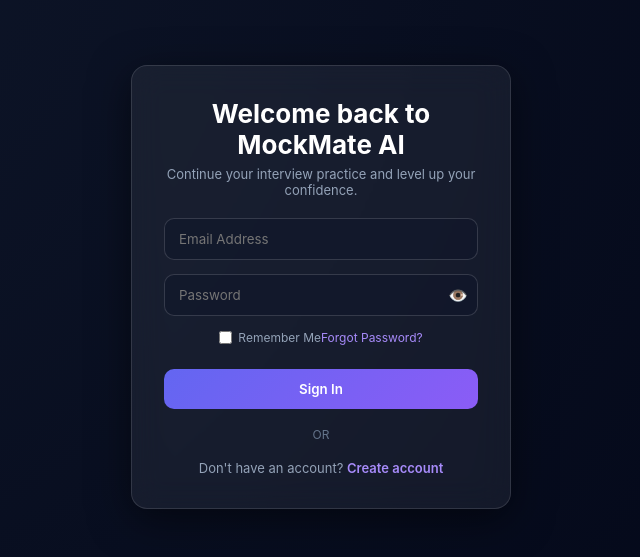
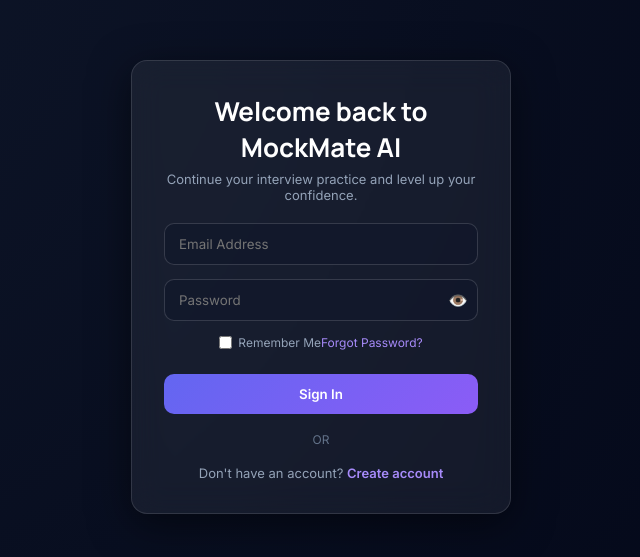
Before and after one commit to Samal-kr-101/Mockmate-AI, a React (Vite) app in the folder frontend/: page / in a window 1280 px wide. Shown: the part 113-670 px from the top of the page, without its empty margins (319-959 px from the left). Built offline with nearby package versions, Linux system fonts and the light colour scheme.

Commit message:
change font

```diff
--- a/frontend/index.html
+++ b/frontend/index.html
@@ -5,6 +5,12 @@
     <link rel="icon" type="image/png" href="/logo.png" />
     <meta name="viewport" content="width=device-width, initial-scale=1.0" />
     <title>MockMate AI - AI Interview Coach</title>
+
+    <link rel="preconnect" href="https://fonts.googleapis.com">
+<link rel="preconnect" href="https://fonts.gstatic.com" crossorigin>
+
+<link href="https://fonts.googleapis.com/css2?family=Inter:wght@300;400;500;600;700;800&display=swap" rel="stylesheet">
+<link href="https://fonts.googleapis.com/css2?family=Manrope:wght@300;400;500;600;700;800&display=swap" rel="stylesheet">
   </head>
   <body>
     <div id="root"></div>
--- a/frontend/src/index.css
+++ b/frontend/src/index.css
@@ -109,3 +109,24 @@
   padding: 4px 8px;
   background: var(--code-bg);
 } */
+
+
+* {
+  margin: 0;
+  padding: 0;
+  box-sizing: border-box;
+}
+
+body {
+  font-family: "Inter", sans-serif;
+  background: #0f172a;
+}
+
+h1,
+h2,
+h3,
+.logo,
+.nav-logo {
+  font-family: "Manrope", sans-serif;
+  font-weight: 700;
+}
```
